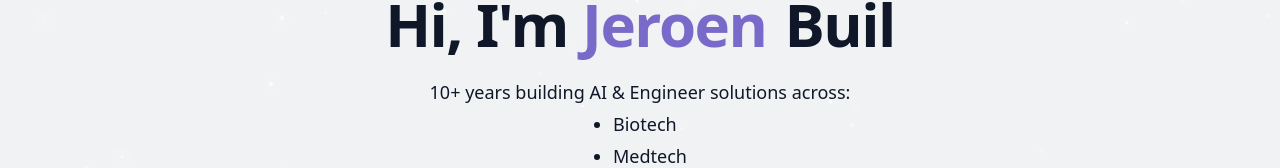
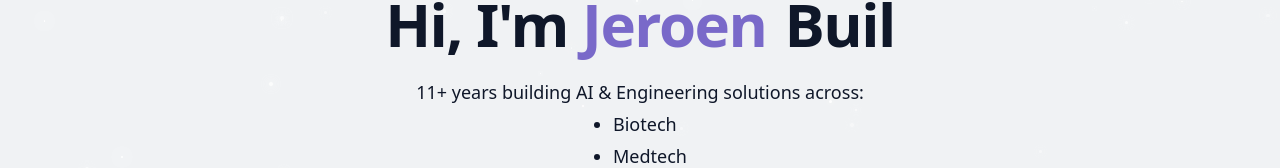
Before and after one commit to JeroenBuil/JeroenBuil.github.io, a React (Vite) app: page /#/ in a window 1280 px wide. Shown: the part 230-398 px from the top of the page. Built offline with nearby package versions, Linux system fonts and the light colour scheme.

Commit message:
Fix typo in Home section

```diff
--- a/src/components/HomeSection.jsx
+++ b/src/components/HomeSection.jsx
@@ -21,7 +21,7 @@ export const HomeSection = () => {
                     <div className={cn("opacity-0 animate-fade-in-delay-3",
                         "text-md md:text-lg text-muted-foreground max-w-5xl mx-auto"
                     )}>
-                        <p className="mb-1">10+ years building AI & Engineer solutions across:</p>
+                        <p className="mb-1">11+ years building AI & Engineering solutions across:</p>
                         <ul className="list-disc space-y-1 mb-4 inline-block text-left pl-5">
                             <li>Biotech</li>
                             <li>Medtech</li>
```
